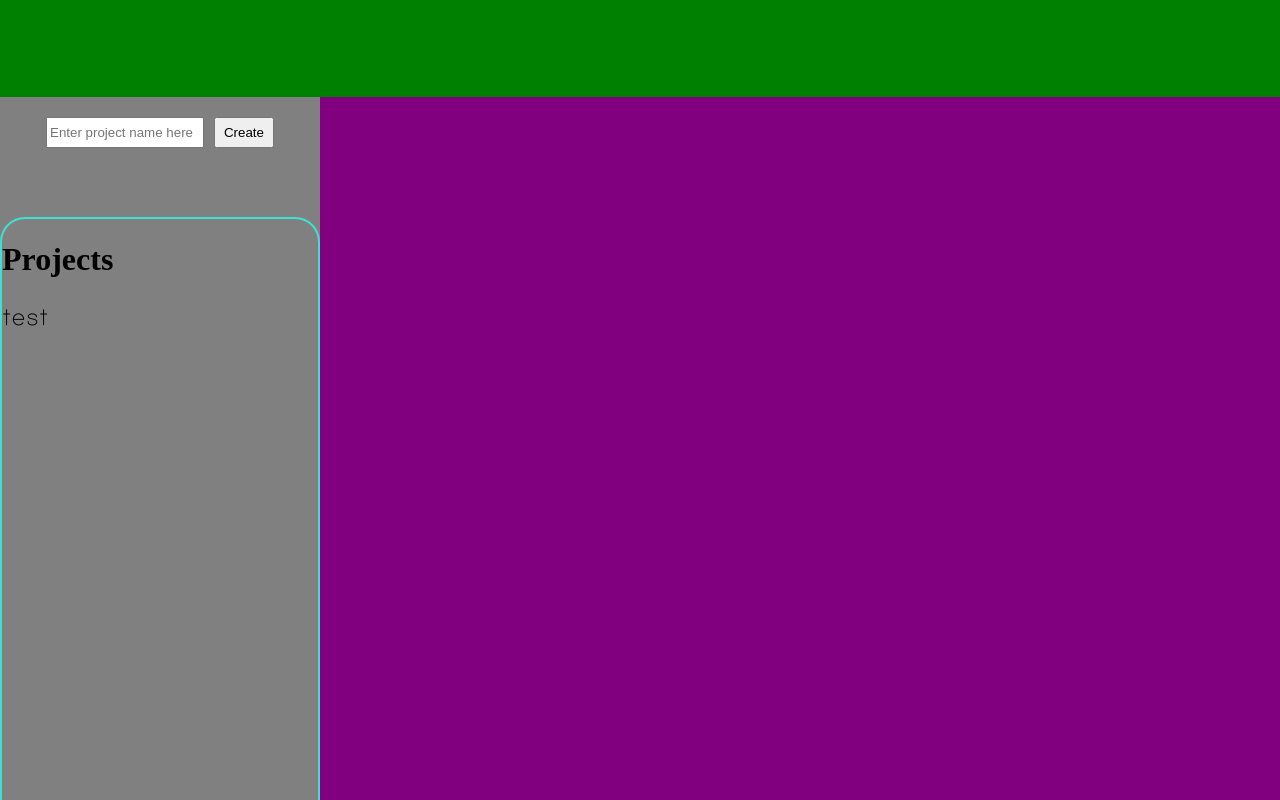
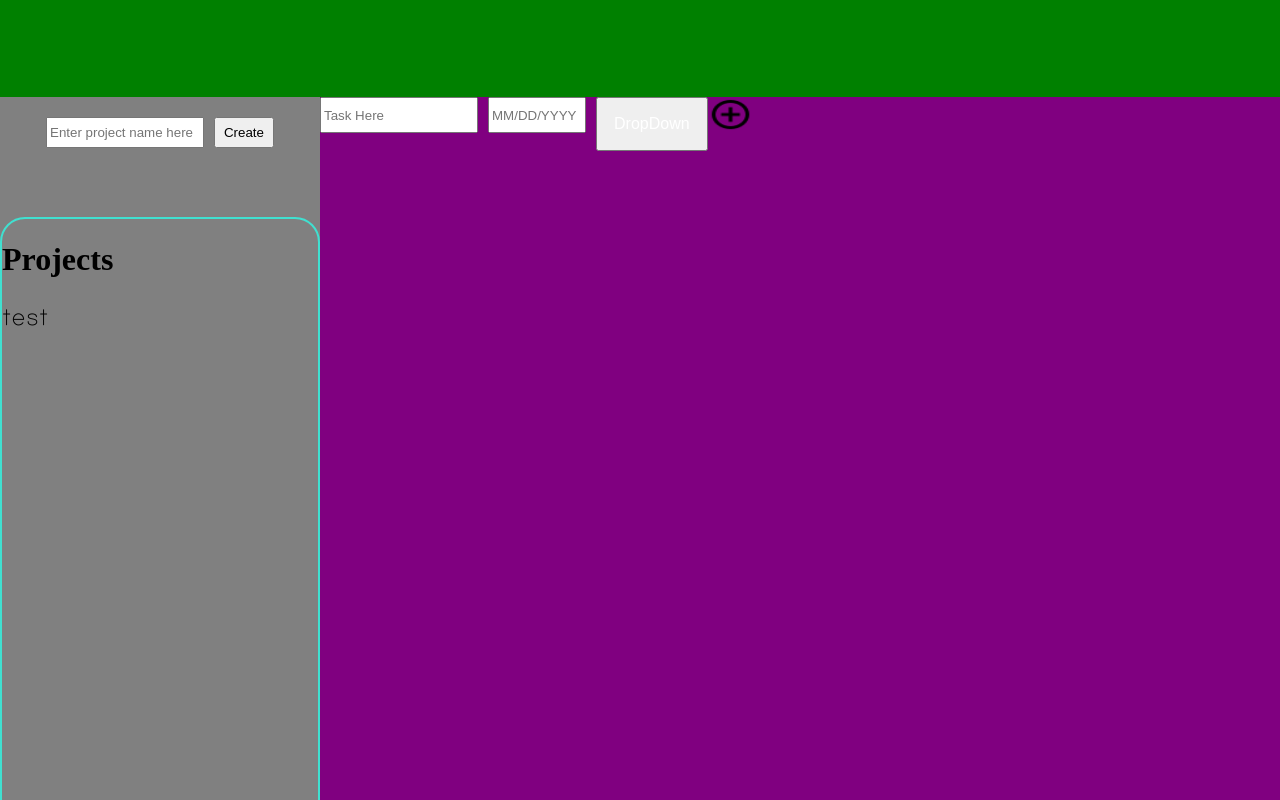
Before and after one commit to AntwonC/To-Do-Soon, a website built with webpack: page dist/index.html in a window 1280 px wide. Shown: the top 800 px of the page. Built offline with nearby package versions, Linux system fonts and the light colour scheme.

Commit message:
working on creating tasks.

```diff
--- a/package.json
+++ b/package.json
@@ -21,5 +21,9 @@
     "style-loader": "^3.3.1",
     "webpack": "^5.69.1",
     "webpack-cli": "^4.9.2"
+  },
+  "dependencies": {
+    "file-loader": "^6.2.0",
+    "url-loader": "^4.1.1"
   }
 }
--- a/src/index.js
+++ b/src/index.js
@@ -1,5 +1,5 @@
 import {loadGrid, loadHeaderBar, loadMainBar, loadSideBar, taskArea} from "./testModule.js";
-import './styles.css';
+
 
 loadGrid();
 loadHeaderBar();
--- a/src/styles.css
+++ b/src/styles.css
@@ -2,3 +2,22 @@
     font-family: "Print";
     src: url("./fonts/print_clearly_tt.ttf");
 }
+
+.urgent-option {
+    color: black;
+    width: 100px;
+    text-decoration: none;
+    display: block;
+}
+
+.urgent-option:hover {
+    background-color: aqua;
+}
+
+.font-text:hover {
+    background-color: red;
+}
+
+.dropdown:hover .dropdown-content {
+    display: block;
+}
--- a/src/testModule.js
+++ b/src/testModule.js
@@ -1,3 +1,6 @@
+import './styles.css';
+import Add from './images/outline_add_circle_outline_black_18dp.png';
+
 const loadGrid = () => {
     const bodyContainer = document.querySelector("#body-element");
     const contentContainer = document.querySelector("#content");
@@ -111,6 +114,7 @@ const loadSideBar = () => {
     testProject.textContent = "test";
     testProject.style.fontSize = "35px";
     testProject.style.fontFamily = "Print";
+
     //testProject.style.fontStyle = "normal";
 
     projectContainer.appendChild(projectHeader);
@@ -123,10 +127,91 @@ const loadSideBar = () => {
    //contentContainer.appendChild(sideBarContainer);
 }
 
+const helperFunction = () => {
+    const dropDownContainer = document.querySelector(".dropdown");
+    const dropDownContent = document.querySelector(".dropdown-content");
+
+    dropDownContainer.addEventListener("mouseover", function(ev) {
+        dropDownContent.style.display = "block";
+    });
+}
+
 const loadMainBar = () => {
     const contentContainer = document.querySelector("#content");
     const divContainer = document.querySelector("#main-container");
     const mainContainer = document.createElement("div");
+
+    const testTaskContainer = document.createElement("div");
+    const textFieldTask = document.createElement("input");
+    const testTaskButton = document.createElement("input");
+    const testDateField = document.createElement("input");
+
+    const dropDownContainer = document.createElement("div");
+    const dropDownButton = document.createElement("button");
+    const dropDownContent = document.createElement("div");
+    const highOption = document.createElement("a");
+    const mediumOption = document.createElement("a");
+    const lowOption = document.createElement("a");
+
+    dropDownContainer.setAttribute("class", "dropdown");
+    dropDownContainer.onclick = helperFunction;
+    dropDownContainer.style.position = "relative";
+    dropDownContainer.style.display = "inline-block";
+
+    dropDownButton.setAttribute("class", "dropdown-button");
+    dropDownButton.style.padding = "16px";
+    dropDownButton.style.fontSize = "16px";
+    dropDownButton.style.color = "white";
+    dropDownButton.textContent = "DropDown";
+
+    dropDownContent.setAttribute("class", "dropdown-content");
+    dropDownContent.style.display = "none";
+    dropDownContent.style.position = "absolute";
+    dropDownContent.style.minWidth = "160px";
+    dropDownContent.style.boxShadow = "0px 8px 16px 0px rgba(0,0,0,0.2)";
+
+    highOption.setAttribute("class", "urgent-option");
+    mediumOption.setAttribute("class", "urgent-option");
+    lowOption.setAttribute("class", "urgent-option");
+
+    highOption.textContent = "High";
+    mediumOption.textContent = "Medium";
+    lowOption.textContent = "Low";
+
+    dropDownContainer.appendChild(dropDownButton);
+    dropDownContent.appendChild(highOption);
+    dropDownContent.appendChild(mediumOption);
+    dropDownContent.appendChild(lowOption);
+   // dropDownButton.appendChild(dropDownContent);
+    dropDownContainer.appendChild(dropDownContent);
+
+
+
+    testTaskContainer.style.width = "100%";
+    testTaskContainer.style.display = "flex";
+    testTaskContainer.style.justifyContent = "left";
+
+    textFieldTask.placeholder = "Task Here";
+    textFieldTask.style.width = "150px";
+    textFieldTask.style.height = "30px";
+
+    testDateField.placeholder = "MM/DD/YYYY";
+    testDateField.style.width = "90px";
+    testDateField.style.height = "30px";
+    testDateField.style.marginLeft = "10px";
+    testDateField.style.marginRight = "10px";
+
+    testTaskButton.style.width = "45px";
+    testTaskButton.style.height = "35px";
+    //testTaskButton.style.marginBottom = "10px";
+    testTaskButton.type = "image";
+    testTaskButton.src = Add;
+
+    testTaskContainer.appendChild(textFieldTask);
+    testTaskContainer.appendChild(testDateField);
+    testTaskContainer.appendChild(dropDownContainer);
+    testTaskContainer.appendChild(testTaskButton);
+    mainContainer.appendChild(testTaskContainer);
 
     mainContainer.setAttribute("id", "actual-content-container");
     mainContainer.style.width = "100%";
--- a/webpack.config.js
+++ b/webpack.config.js
@@ -17,8 +17,11 @@ module.exports = {
       {
         test: /\.(woff|woff2|eot|ttf|otf)$/i,
         type: 'asset/resource'
-      }
-
+      },
+      {
+        test: /\.(png|svg|jpg|jpeg|gif)$/,
+        type: 'asset/resource',
+      },
     ],
   },
 };
```
Also changed, not shown: dist/6aa0fae40ef9d34555b6.png (added), dist/813a20923a645eabb297.png (added), dist/a68ffa1656a929b5e5a2.png (added), dist/main.js, src/images/outline_add_black_24dp.png (added), src/images/outline_add_circle_outline_black_18dp.png (added), 1 other file.
